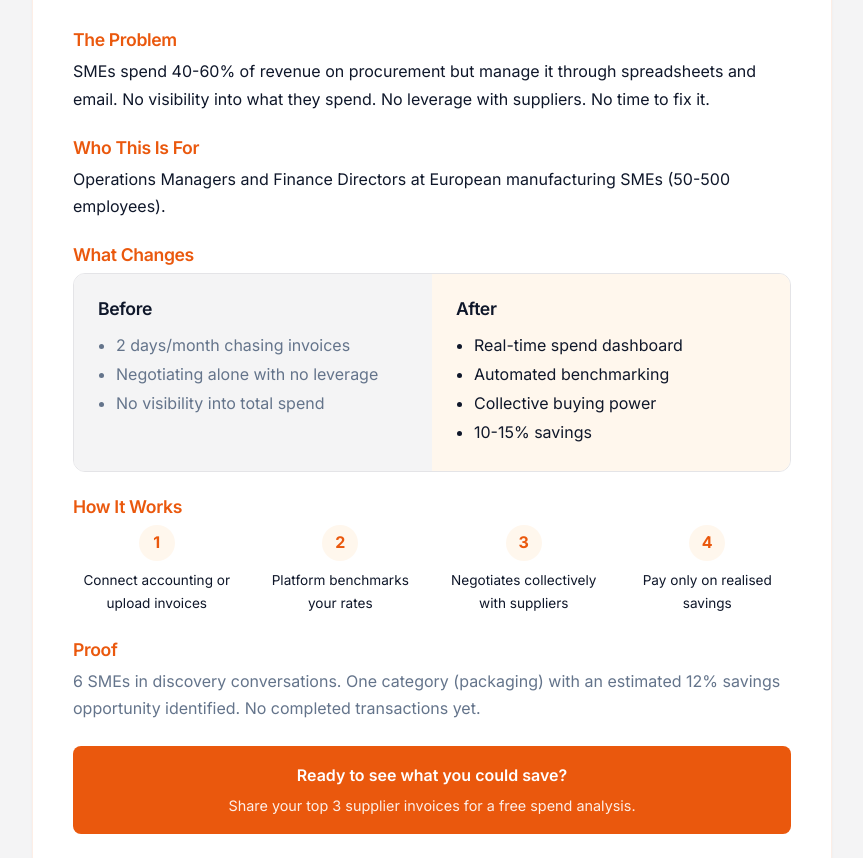
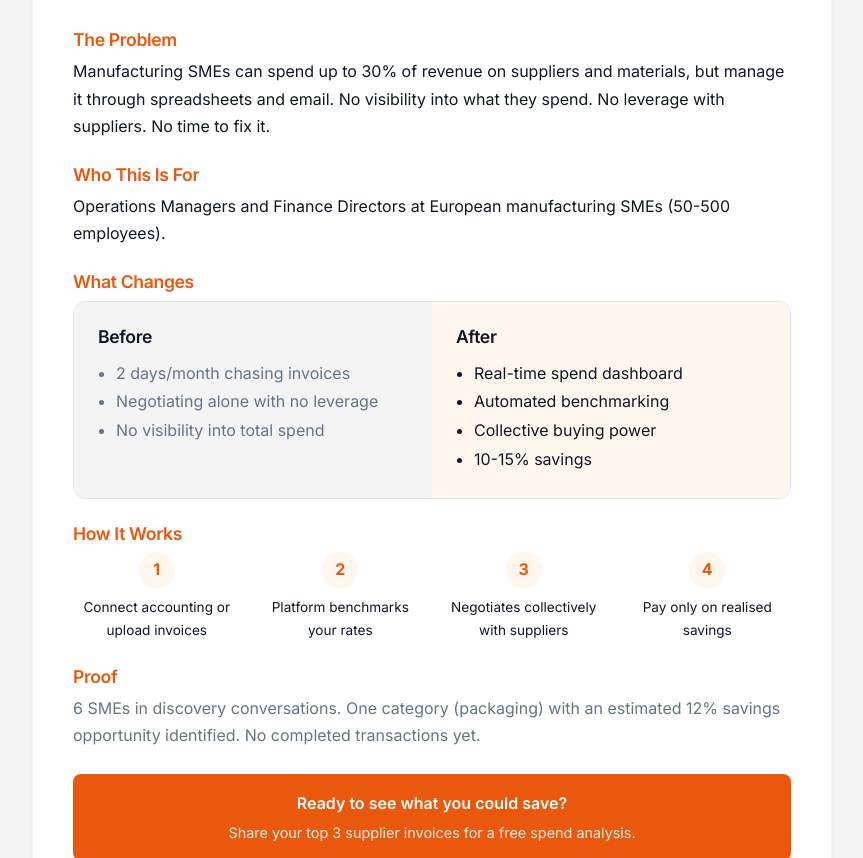
Before and after one commit to TheGinjaNinja/hub201-workshop, a plain HTML site: page examples/procuresimple/presentation.html in a window 1280 px wide. Shown: the part 4294-5152 px from the top of the page, without its empty margins (208-1071 px from the left). Drawn offline with Linux system fonts and the light colour scheme.

Commit message:
fix: correct wildly inflated procurement spend percentage
Changed "40-60% of revenue on procurement" to realistic figures:
- Solution one-pager: "up to 30% of revenue on suppliers and materials"
- Sales battlecard: "20-30%"
- ProcureSimple presentation: "up to 30%"

Co-Authored-By: Claude Opus 4.6 (1M context) <noreply@anthropic.com>

```diff
--- a/examples/procuresimple/presentation.html
+++ b/examples/procuresimple/presentation.html
@@ -657,7 +657,7 @@
       </div>
 
       <h4 style="color: var(--primary);">The Problem</h4>
-      <p style="margin-bottom: 24px;">SMEs spend 40-60% of revenue on procurement but manage it through spreadsheets and email. No visibility into what they spend. No leverage with suppliers. No time to fix it.</p>
+      <p style="margin-bottom: 24px;">Manufacturing SMEs can spend up to 30% of revenue on suppliers and materials, but manage it through spreadsheets and email. No visibility into what they spend. No leverage with suppliers. No time to fix it.</p>
 
       <h4 style="color: var(--primary);">Who This Is For</h4>
       <p style="margin-bottom: 24px;">Operations Managers and Finance Directors at European manufacturing SMEs (50-500 employees).</p>
```
Also changed, not shown: 2 other files.
